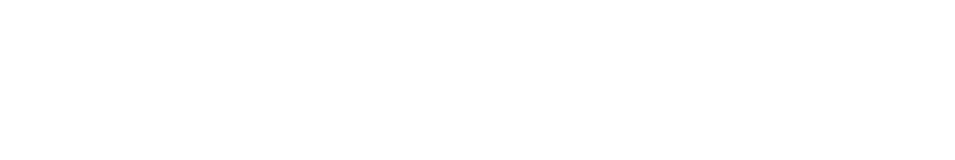
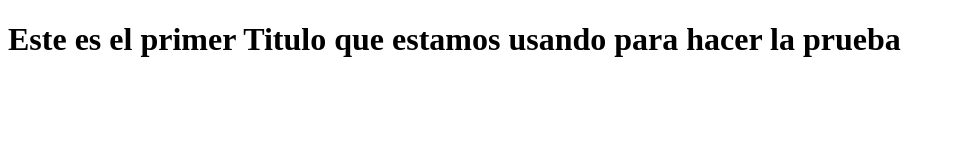
Before and after one commit to davibe12335/hyperblog, a plain HTML site: page index.html in a window 1280 px wide. Shown: the whole page, without its empty margins (0-955 px from the left). Drawn offline with Linux system fonts and the light colour scheme.

Commit message:
Se agrego un titulo al documento

```diff
--- a/index.html
+++ b/index.html
@@ -7,6 +7,6 @@
     <title>Página Web Importante</title>
 </head>
 <body>
-
+    <h1>Este es el primer Titulo que estamos usando para hacer la prueba</h1>
 </body>
 </html>
```
